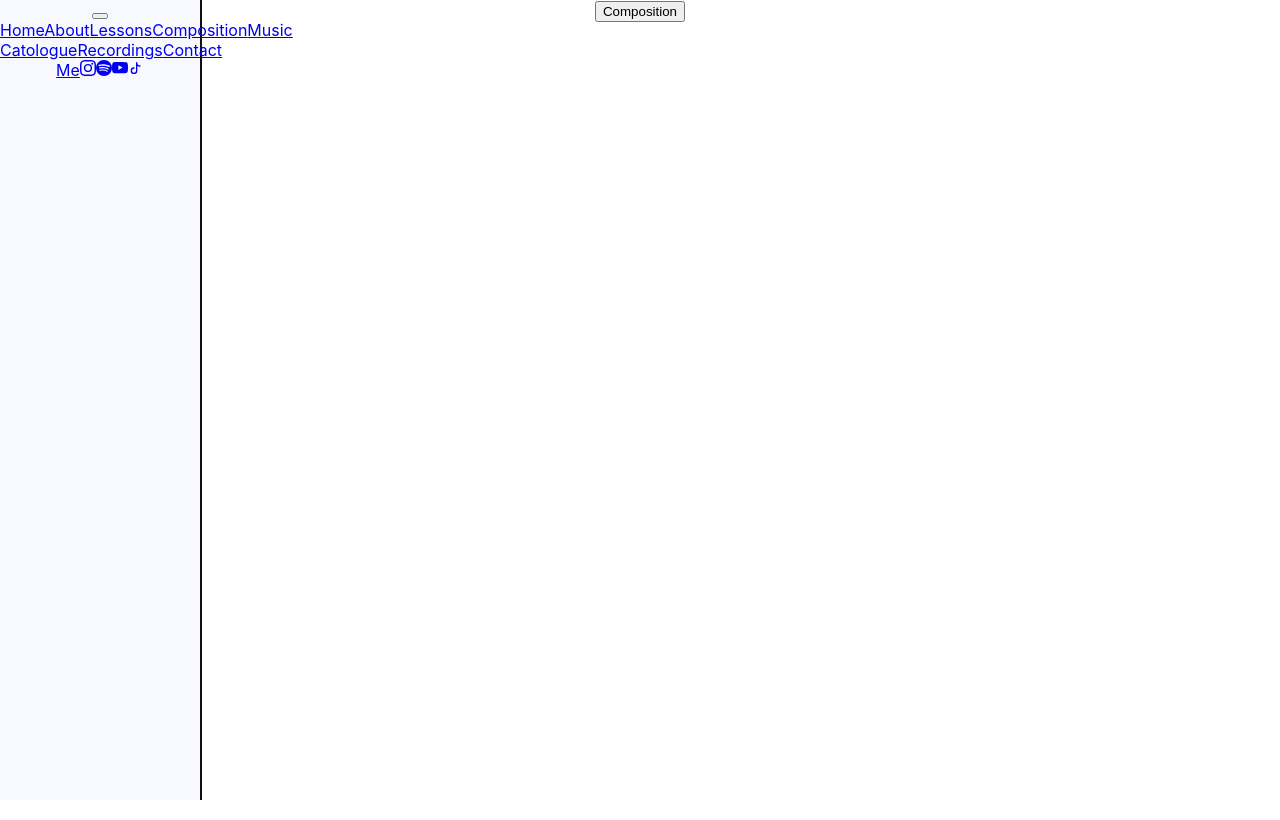
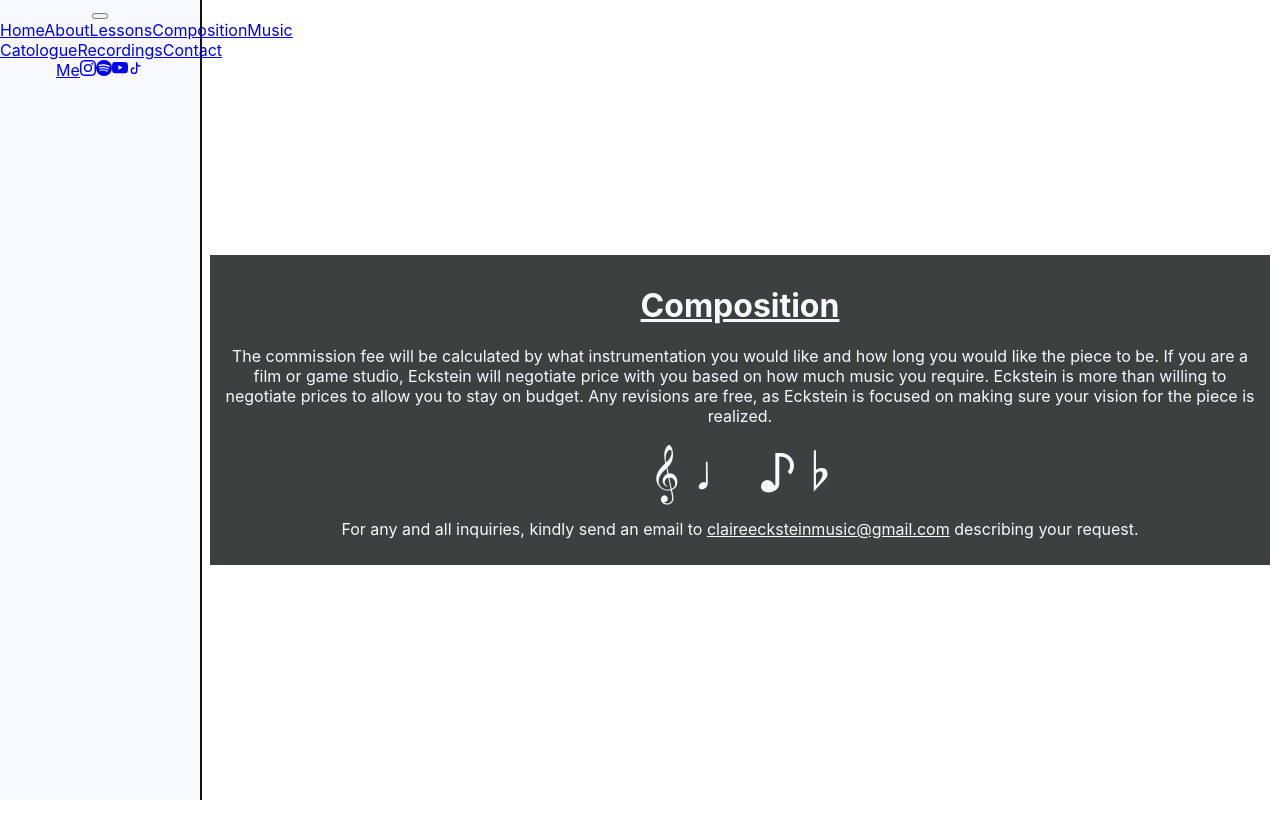
Before and after one commit to mander-pander/Claire-E, a React (Create React App) app in the folder claire/: page / in a window 1280 px wide. Both pictures are taken after a click on the button "Composition". Built offline with nearby package versions, Linux system fonts and the light colour scheme.

Commit message:
started composition page styling

```diff
--- a/claire/src/CSS/Composition.module.css
+++ b/claire/src/CSS/Composition.module.css
@@ -1,3 +1,38 @@
 .page {
-    margin: 5%;
+    background: url('');
+    background-size: cover;
+    background-position: center;
+    max-width: 100%;
+    min-height: 100vh;
+    overflow: hidden;
+    padding: 10px;
+    display: flex;
 }
+
+.content {
+    background-color: rgb(14, 17, 17, .8);
+    color: rgb(248, 248, 255);
+    padding: 10px;
+}
+
+.content > h1 {
+    text-align: center;
+    text-decoration: underline;
+}
+
+.notes {
+    font-size: 50px;
+    display: flex;
+    justify-content: space-evenly;
+}
+
+@media (min-width: 768px) {
+    .page {
+         margin-left: 200px;
+    }
+
+    .content {
+        align-self: center;
+    }
+
+}
--- a/claire/src/Components/Composition.js
+++ b/claire/src/Components/Composition.js
@@ -1,21 +1,22 @@
-import {useState} from 'react';
+import styles from '../CSS/Composition.module.css';
+import Container from 'react-bootstrap/Container';
 
 const Composition = () => {
-    const [isShown, setIsShown] = useState(false);
-
-    function handleClick() {
-        setIsShown(current => !current);
-    };
-
 
   return (
-    <div>
-        <button onClick={handleClick}>Composition</button>
-        {isShown && (
-            <div>
-                <h1>Composition</h1>
-            </div>
-        )}
+    <div className={styles.page}>
+      <Container className={styles.content}>
+        <h1>Composition</h1>
+          <p>
+            The commission fee will be calculated by what instrumentation you would like and how long you would like the piece to be.
+            If you are a film or game studio, Eckstein will negotiate price with you based on how much music you require. Eckstein is more than willing to negotiate prices to allow you to stay on budget.
+            Any revisions are free, as Eckstein is focused on making sure your vision for the piece is realized.
+          </p>
+          <span className={styles.notes}> &#119070; &#9833; &#9834; &#9837;</span>
+          <p>
+            For any and all inquiries, kindly send an email to <u>claireecksteinmusic@gmail.com</u> describing your request.
+          </p>
+      </Container>
     </div>
   )
 }
```
